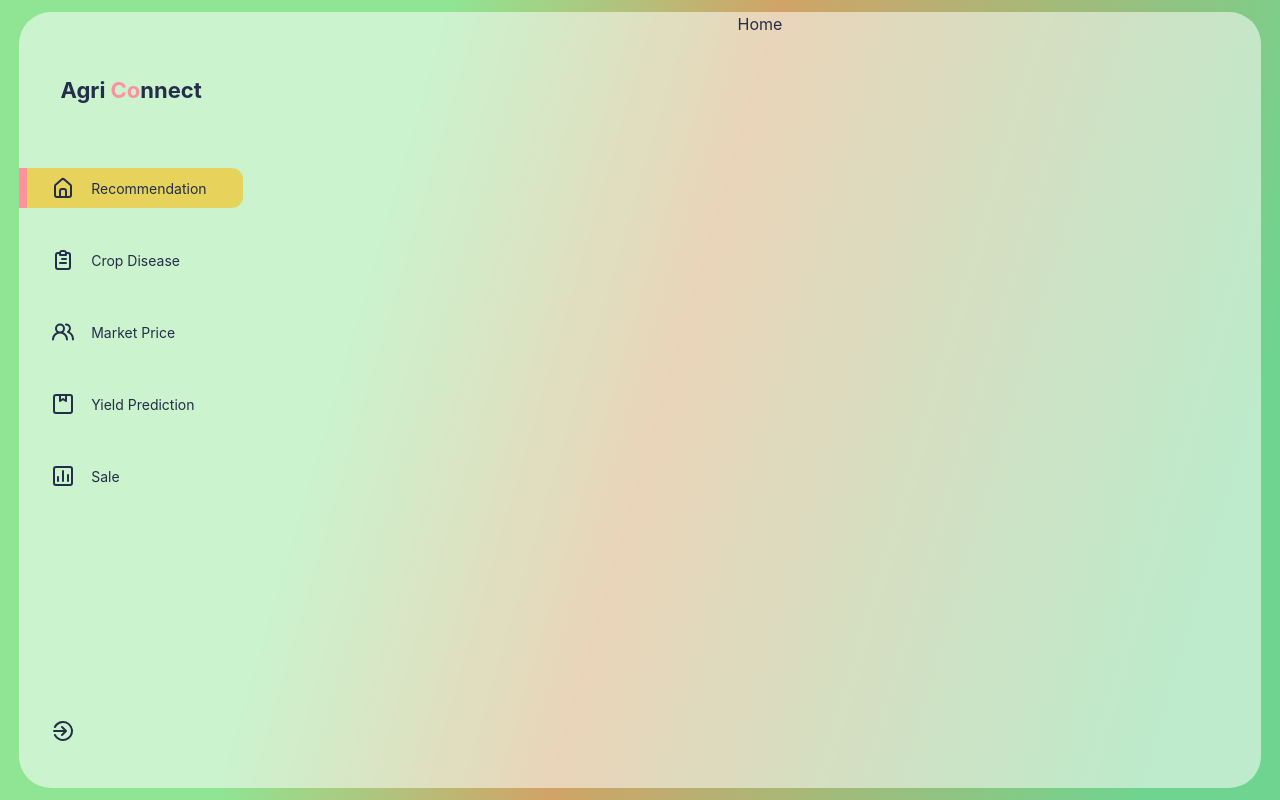
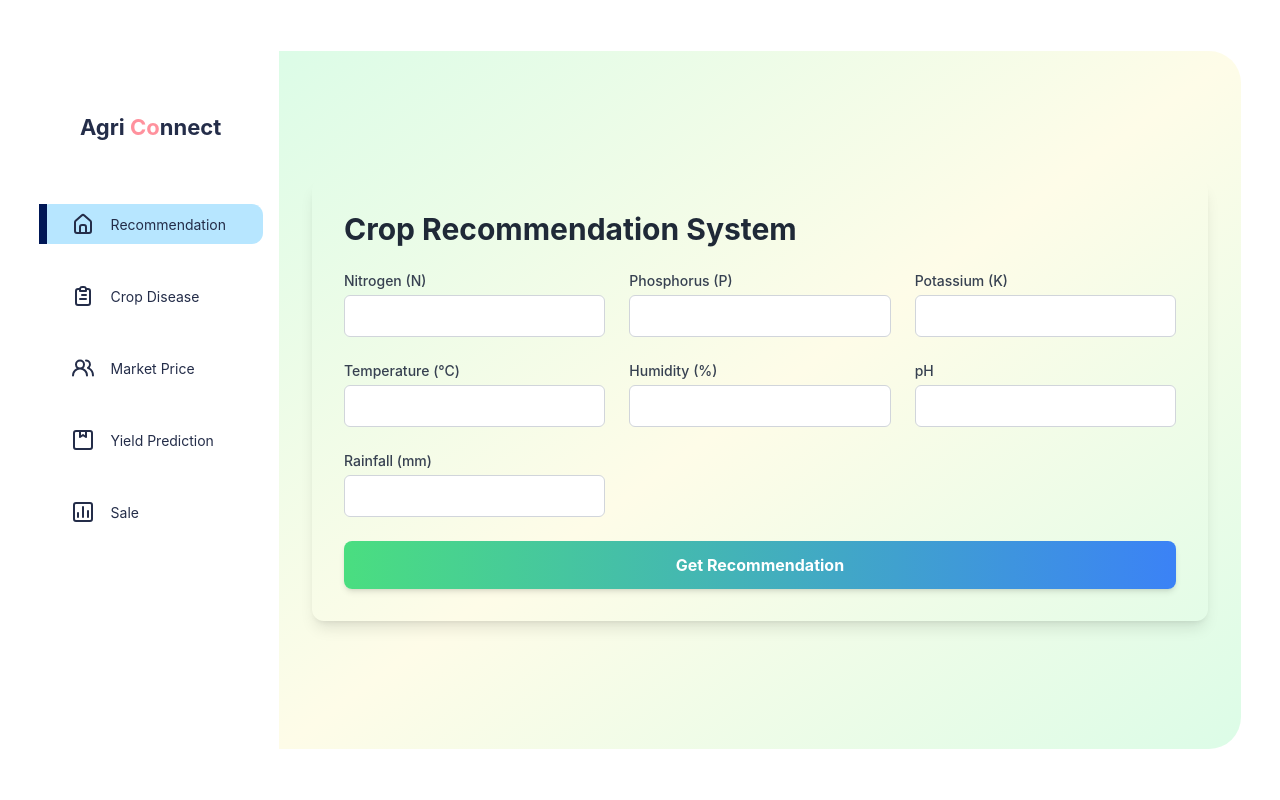
Before and after one commit to avinasha18/AgriConnect, a React (Vite) app in the folder client/: page / in a window 1280 px wide. Built offline with nearby package versions, Linux system fonts and the light colour scheme.

Commit message:
Basic Setup

```diff
--- a/client/src/App.css
+++ b/client/src/App.css
@@ -5,21 +5,22 @@
   --gray: #788097;
   --purple: linear-gradient(180deg, #BB67FF 0%, #C484F3 100%);
   --pink: #FF919D;
+  --blue: #001756;
   --glass: rgba(255, 255, 255, 0.54);
   --boxShadow: 0px 19px 60px rgb(0 0 0 / 8%);
   --smboxShadow: -79px 51px 60px rgba(0, 0, 0, 0.08);
-  --activeItem: #ffbb008d;
+  --activeItem: #00a6ff8d;
 }
 
 .App {
   /* padding: 0.5rem 3.5rem; */
   color: var(--black);
-  background: linear-gradient(
+  /* background: linear-gradient(
     106.37deg,
     #8fe593 29.63%,
     #d1a367 51.55%,
     #6fd48f 90.85%
-  );
+  ); */
   height: 100vh;
   display: flex;
   align-items: center;
@@ -31,7 +32,6 @@
   display: grid;
   height: 97%;
   width: 97%;
-  background: var(--glass);
   border-radius: 2rem;
   gap: 16px;
   grid-template-columns: 14rem auto;
--- a/client/src/App.jsx
+++ b/client/src/App.jsx
@@ -10,17 +10,16 @@ import CropRecommendationSystem from "./components/RecommendationSystem";
 function App() {
   return (
     <Router>
-      <div className="App">
-      <div className="AppGlass">
-        <Sidebar/>
-        <Routes>
-          <Route path='/' element={<Home/>} />
-          <Route path='/disease' element={<CropDiseaseDetection/>} />
-          <Route path='/yield' element={<CropYieldPrediction/>} />
-          <Route path="/recommendation" element={<CropRecommendationSystem/>} />
-        </Routes>
+      <div className="App py-10 px-5">
+        <div className="AppGlass">
+          <Sidebar />
+          <Routes>
+            <Route path='/' element={<CropRecommendationSystem />} />
+            <Route path='/disease' element={<CropDiseaseDetection />} />
+            <Route path='/yield' element={<CropYieldPrediction />} />
+          </Routes>
+        </div>
       </div>
-    </div>
     </Router>
   );
 }
--- a/client/src/Data/index.jsx
+++ b/client/src/Data/index.jsx
@@ -21,7 +21,7 @@ import {
   {
     icon: UilEstate,
     heading: "Recommendation",
-      to: '/recommendation'
+    to: '/'
   },
   {
     icon: UilClipboardAlt,
@@ -31,7 +31,7 @@ import {
   {
     icon: UilUsersAlt,
     heading: "Market Price",
-      to:'/price'
+    to: '/price'
   },
   {
     icon: UilPackage,
--- a/client/src/components/DiseasePrediction/index.jsx
+++ b/client/src/components/DiseasePrediction/index.jsx
@@ -53,12 +53,12 @@ const CropDiseaseDetection = () => {
   };
 
   return (
-    <div className="min-h-screen flex justify-center items-center bg-gradient-to-br overflow-y-auto from-green-100 via-yellow-50 to-green-100 p-8">
+    <div className="flex justify-center items-center bg-gradient-to-br overflow-y-auto from-green-100 via-yellow-50 to-green-100 p-8">
       <motion.div
         initial={{ opacity: 0, y: 20 }}
         animate={{ opacity: 1, y: 0 }}
         transition={{ duration: 0.5 }}
-        className="max-w-4xl  mx-auto  rounded-xl shadow-lg overflow-hidden"
+        className="max-w-4xl mx-auto rounded-xl shadow-lg overflow-hidden"
       >
         <div className="p-8 ">
           <h1 className="text-3xl font-bold text-gray-800 mb-6">Crop Disease Detection</h1>
--- a/client/src/components/RecommendationSystem/index.jsx
+++ b/client/src/components/RecommendationSystem/index.jsx
@@ -67,7 +67,7 @@ const CropRecommendationSystem = () => {
   };
 
   return (
-    <div className="min-h-screen flex items-center bg-gradient-to-br from-green-100 via-yellow-50 to-green-100 p-8 overflow-y-auto">
+    <div className="flex justify-center items-center bg-gradient-to-br from-green-100 via-yellow-50 to-green-100 p-8 overflow-y-auto">
       <motion.div
         initial={{ opacity: 0, y: 20 }}
         animate={{ opacity: 1, y: 0 }}
--- a/client/src/components/Sidebar/index.css
+++ b/client/src/components/Sidebar/index.css
@@ -5,8 +5,9 @@
   padding-top: 4rem;
   transition: all 300ms ease;
 }
+
 /* logo */
-  .bars{
+.bars {
   display: none;
 }
 
@@ -20,11 +21,12 @@
   justify-content: center;
   height: 4%;
 }
-  .logo > span > span {
+
+.logo>span>span {
   color: var(--pink);
 }
 
-  .logo > img {
+.logo>img {
   width: 3rem;
   height: 3rem;
 }
@@ -37,6 +39,7 @@
   flex-direction: column;
   gap: 2rem;
 }
+
 .menuItem {
   display: flex;
   align-items: center;
@@ -53,37 +56,33 @@
   cursor: pointer;
 }
 
-  .menu .menuItem:last-child {
-    position: absolute;
-    bottom: 2.3rem;
-    width: 100%;
+.active {
+  background: #7ed2ff8d;
+  margin-left: 0;
 }
 
-  .active {
-    background: var(--activeItem);
-    margin-left: 0;
-  }
 .active::before {
   content: "";
   width: 8px;
   height: 100%;
-    background: var(--pink);
+  background: var(--blue);
   margin-right: calc(1rem - 8px);
 }
 
 
 /* Tablets */
 @media screen and (max-width: 1200px) {
-    .menuItem>span{
+  .menuItem>span {
     display: none;
   }
-    .logo{
+
+  .logo {
     display: none;
   }
 }
 
 @media screen and (max-width: 768px) {
-    .sidebar{
+  .sidebar {
     position: fixed;
     z-index: 9;
     background: #ffe0e0;
@@ -91,27 +90,31 @@
     padding-right: 1rem;
     height: 100%;
   }
-    .menuItem>span{
+
+  .menuItem>span {
     display: block;
   }
-    .logo{
+
+  .logo {
     display: flex;
   }
+
   .menu .menuItem:last-child {
     position: relative;
     margin-top: 6rem;
   }
-    .bars{
+
+  .bars {
     display: flex;
     position: fixed;
     top: 2rem;
-      left:60%;
-      background:#ffe0e0;
-      padding:10px;
+    left: 60%;
+    padding: 10px;
     border-radius: 10px;
     z-index: 9;
   }
-    .close{
+
+  .close {
     left: -60%;
   }
 }
--- a/client/src/components/Sidebar/index.jsx
+++ b/client/src/components/Sidebar/index.jsx
@@ -13,23 +13,22 @@ const Sidebar = () => {
 
   const sidebarVariants = {
     true: {
-        left : '0'
+      left: '0'
     },
-      false:{
-        left : '-60%'
+    false: {
+      left: '-60%'
     }
   }
   console.log(window.innerWidth)
   return (
     <>
-        <div className="bars" style={expanded?{left: '60%'}:{left: '5%'}} onClick={()=>setExpaned(!expanded)}>
+      <div className="bars" style={expanded ? { left: '60%' } : { left: '5%' }} onClick={() => setExpaned(!expanded)}>
         <UilBars />
       </div>
       <motion.div className='sidebar'
         variants={sidebarVariants}
-      animate={window.innerWidth<=768?`${expanded}`:''}
+        animate={window.innerWidth <= 768 ? `${expanded}` : ''}
       >
-        {/* logo */}
         <div className="logo">
 
           <span>
@@ -55,10 +54,6 @@ const Sidebar = () => {
 
             );
           })}
-          {/* signoutIcon */}
-          <div className="menuItem">
-            <UilSignOutAlt />
-          </div>
         </div>
       </motion.div>
     </>
--- a/client/src/components/YieldPrediction/index.jsx
+++ b/client/src/components/YieldPrediction/index.jsx
@@ -48,7 +48,7 @@ const CropYieldPrediction = () => {
   };
 
   return (
-    <div className="min-h-screen flex items-center bg-gradient-to-br from-green-100 via-yellow-50 to-green-100 p-8 overflow-y-auto">
+    <div className="flex items-center bg-gradient-to-br from-green-100 via-yellow-50 to-green-100 p-8 overflow-y-auto">
       <motion.div
         initial={{ opacity: 0, y: 20 }}
         animate={{ opacity: 1, y: 0 }}
```
Also changed, not shown: 2 other files (tests, documents, lock files or other folders). Lines whose indentation alone changed are shown as unchanged.
